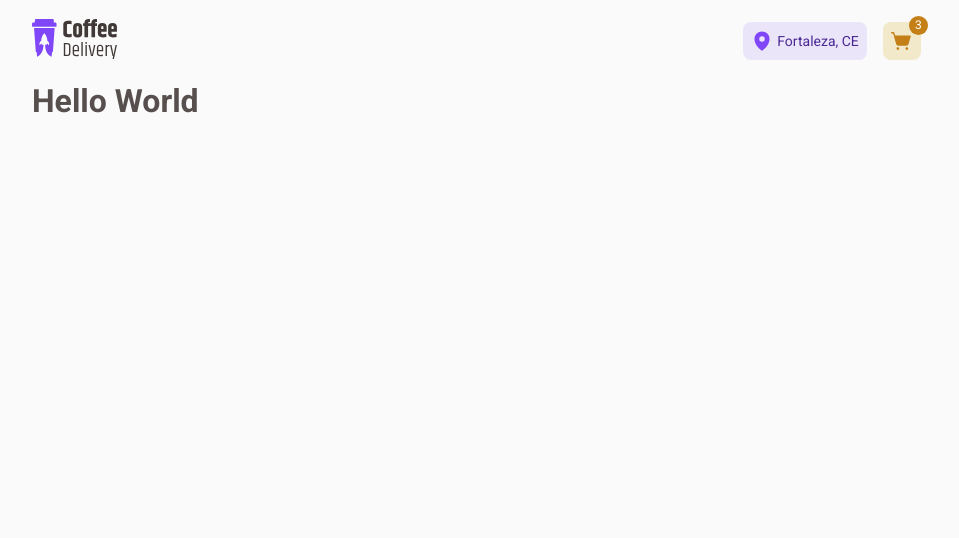
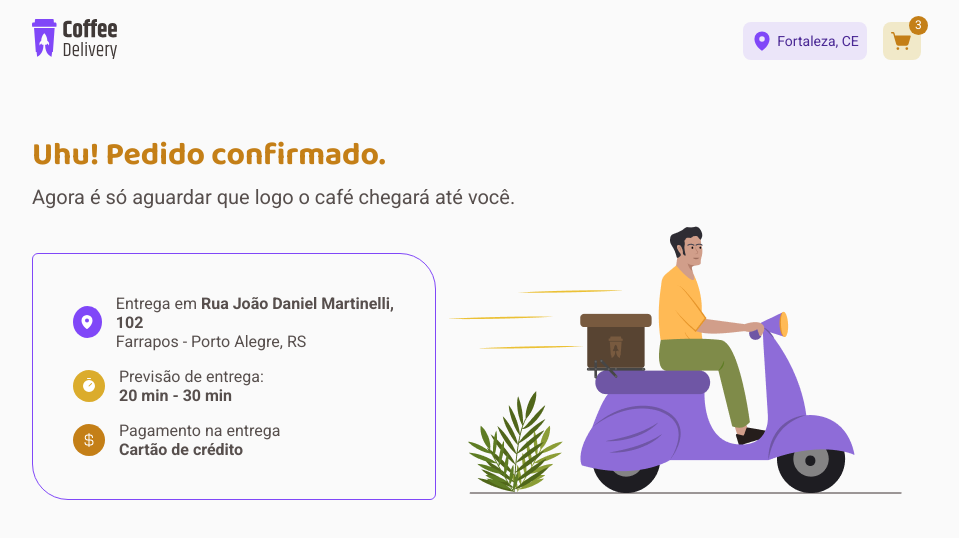
Before and after one commit to marrcelosantana/coffee-delivery, a React (Vite) app in the folder frontend/: page /success in a window 1280 px wide. Shown: the top 538 px of the page, without its empty margins (160-1119 px from the left). Built offline with nearby package versions, Linux system fonts and the light colour scheme.

Commit message:
[Coffee-Delivery] - Finish layout

```diff
--- a/frontend/src/pages/Success/index.tsx
+++ b/frontend/src/pages/Success/index.tsx
@@ -1,3 +1,62 @@
+import { MapPin, Timer, CurrencyDollar } from "phosphor-react";
+import successImg from "../../assets/illustration.png";
+
+import {
+  IconContainer,
+  Info,
+  OrderInfo,
+  SuccessContainer,
+  SuccessContent,
+} from "./styles";
+
 export function Success() {
-  return <h1>Hello World</h1>;
+  return (
+    <SuccessContainer>
+      <div className="title">
+        <h1>Uhu! Pedido confirmado.</h1>
+        <p>Agora é só aguardar que logo o café chegará até você.</p>
+      </div>
+
+      <SuccessContent>
+        <OrderInfo>
+          <Info>
+            <IconContainer backgroundColor="purple">
+              <MapPin size={16} weight="fill" />
+            </IconContainer>
+            <div className="description">
+              <p>
+                Entrega em{" "}
+                <span style={{ fontWeight: "bold" }}>
+                  Rua João Daniel Martinelli, 102
+                </span>{" "}
+              </p>
+              <p style={{ fontWeight: "400" }}>Farrapos - Porto Alegre, RS</p>
+            </div>
+          </Info>
+
+          <Info>
+            <IconContainer backgroundColor="yellow">
+              <Timer size={16} weight="fill" />
+            </IconContainer>
+            <div className="description">
+              <p>Previsão de entrega:</p>
+              <p>20 min - 30 min</p>
+            </div>
+          </Info>
+
+          <Info>
+            <IconContainer backgroundColor="darkYellow">
+              <CurrencyDollar size={16} weight="fill" />
+            </IconContainer>
+            <div className="description">
+              <p>Pagamento na entrega</p>
+              <p>Cartão de crédito</p>
+            </div>
+          </Info>
+        </OrderInfo>
+
+        <img src={successImg} alt="" />
+      </SuccessContent>
+    </SuccessContainer>
+  );
 }
--- a/frontend/src/pages/Success/styles.ts
+++ b/frontend/src/pages/Success/styles.ts
@@ -1 +1,73 @@
 import styled from "styled-components";
+
+export const SuccessContainer = styled.div`
+  margin-top: 3rem;
+  display: flex;
+  flex-direction: column;
+
+  .title {
+    h1 {
+      color: ${(props) => props.theme["yellow-dark"]};
+      font-size: 2rem;
+      font-family: "Baloo 2";
+    }
+
+    p {
+      font-size: 1.25rem;
+      line-height: 1.625;
+    }
+  }
+`;
+
+export const SuccessContent = styled.div`
+  display: flex;
+  align-items: center;
+  justify-content: space-between;
+`;
+
+export const OrderInfo = styled.div`
+  border: 1px solid ${(props) => props.theme["purple-normal"]};
+  padding: 2.5rem;
+  border-radius: 6px 36px;
+  margin-top: 2rem;
+
+  display: flex;
+  flex-direction: column;
+  gap: 1rem;
+`;
+
+export const Info = styled.div`
+  display: flex;
+  align-items: center;
+  gap: 0.875rem;
+
+  .description {
+    p + p {
+      font-weight: bold;
+    }
+  }
+`;
+
+const BACKGROUND_ITEM_COLORS = {
+  yellow: "yellow-normal",
+  darkYellow: "yellow-dark",
+  purple: "purple-normal",
+} as const;
+
+interface BackgroundItemProps {
+  backgroundColor: keyof typeof BACKGROUND_ITEM_COLORS;
+}
+
+export const IconContainer = styled.div<BackgroundItemProps>`
+  width: 2rem;
+  height: 2rem;
+  border-radius: 50%;
+  color: white;
+
+  display: flex;
+  align-items: center;
+  justify-content: center;
+
+  background: ${(props) =>
+    props.theme[BACKGROUND_ITEM_COLORS[props.backgroundColor]]};
+`;
```
Also changed, not shown: frontend/src/assets/Illustration.png (added).
